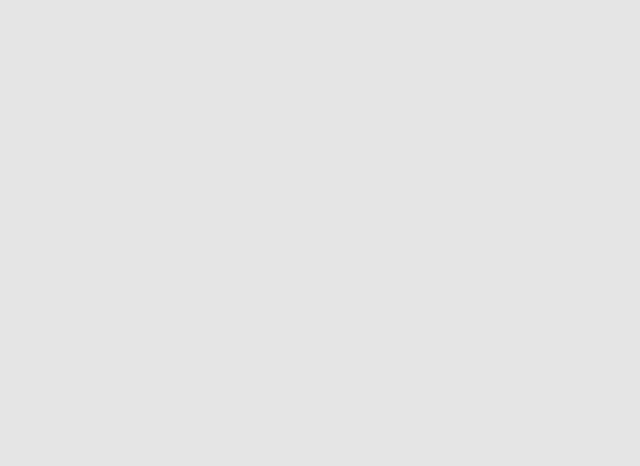
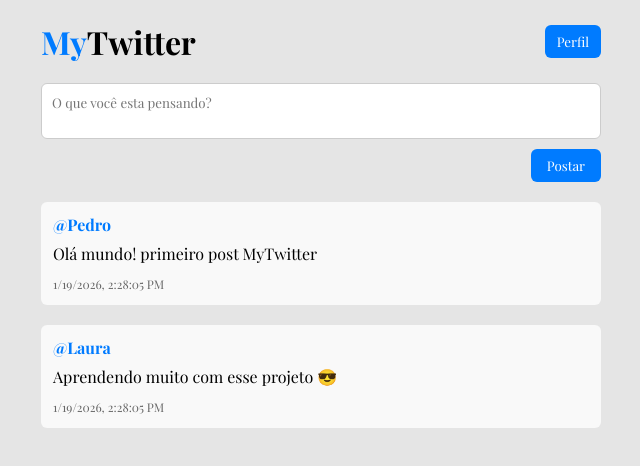
Before and after one commit to PedroAntoniodev/my_twitter, a React (Vite) app in the folder frontend/: page /home in a window 1280 px wide. Before the commit this address had no page. Shown: the top 466 px of the page, without its empty margins (319-959 px from the left). Built offline with nearby package versions, Linux system fonts and the light colour scheme; a web font is replaced by a local one.

Commit message:
Criando Home page e component Header

```diff
--- /dev/null
+++ b/frontend/src/components/Header/index.tsx
@@ -0,0 +1,14 @@
+import { HeaderContainer } from "./styles";
+
+const Header = () => {
+  return (
+    <HeaderContainer>
+      <h1>
+        <strong>My</strong>Twitter
+      </h1>
+      <button>Perfil</button>
+    </HeaderContainer>
+  );
+};
+
+export default Header;
--- /dev/null
+++ b/frontend/src/components/Header/styles.ts
@@ -0,0 +1,21 @@
+import styled from "styled-components";
+
+export const HeaderContainer = styled.header`
+  display: flex;
+  align-items: center;
+  justify-content: space-between;
+  margin-bottom: 20px;
+
+  strong {
+    color: #007bff;
+  }
+
+  button {
+    background-color: #007bff;
+    color: #fff;
+    border: none;
+    padding: 8px 12px;
+    border-radius: 6px;
+    cursor: pointer;
+  }
+`;
--- /dev/null
+++ b/frontend/src/pages/HomePage/index.tsx
@@ -0,0 +1,72 @@
+import { useState } from "react";
+import type React from "react";
+
+import Header from "../../components/Header";
+
+import * as S from "./styles";
+
+interface Post {
+  id: number;
+  user: string;
+  content: string;
+  created_at: Date;
+}
+
+const HomePage = () => {
+  const [posts, setPosts] = useState<Post[]>([
+    {
+      id: 1,
+      user: "Pedro",
+      content: "Olá mundo! primeiro post MyTwitter",
+      created_at: new Date(),
+    },
+    {
+      id: 2,
+      user: "Laura",
+      content: "Aprendendo muito com esse projeto 😎",
+      created_at: new Date(),
+    },
+  ]);
+
+  const [newPost, setNewPost] = useState("");
+
+  const HandleSubmit = (e: React.FormEvent) => {
+    e.preventDefault();
+    if (!newPost.trim()) return;
+
+    const post: Post = {
+      id: posts.length + 1,
+      user: "meuUsuarioTeste",
+      content: newPost,
+      created_at: new Date(),
+    };
+
+    setPosts([...posts, post]);
+    setNewPost("");
+  };
+
+  return (
+    <S.HomePageContainer>
+      <Header />
+      <S.NewPostForm onSubmit={HandleSubmit}>
+        <textarea
+          value={newPost}
+          onChange={(e) => setNewPost(e.target.value)}
+          placeholder="O que você esta pensando?"
+        />
+        <button type="submit">Postar</button>
+      </S.NewPostForm>
+      <S.Feed>
+        {posts.map((post) => (
+          <S.Post key={post.id}>
+            <strong>@{post.user}</strong>
+            <p>{post.content}</p>
+            <span>{post.created_at.toLocaleString()}</span>
+          </S.Post>
+        ))}
+      </S.Feed>
+    </S.HomePageContainer>
+  );
+};
+
+export default HomePage;
--- /dev/null
+++ b/frontend/src/pages/HomePage/styles.ts
@@ -0,0 +1,56 @@
+import styled from "styled-components";
+
+export const HomePageContainer = styled.div`
+  max-width: 600px;
+  margin: 0 auto;
+  padding: 20px;
+`;
+
+export const NewPostForm = styled.form`
+  display: flex;
+  flex-direction: column;
+  margin-bottom: 20px;
+
+  textarea {
+    resize: none;
+    margin-bottom: 10px;
+    padding: 10px;
+    border-radius: 6px;
+    border: 1px solid #ccc;
+  }
+
+  button {
+    align-self: flex-end;
+    background-color: #007bff;
+    color: #fff;
+    border: none;
+    padding: 8px 16px;
+    border-radius: 6px;
+    cursor: pointer;
+  }
+`;
+
+export const Feed = styled.div`
+  display: flex;
+  flex-direction: column;
+  gap: 20px;
+`;
+
+export const Post = styled.div`
+  background: #f9f9f9;
+  border-radius: 6px;
+  padding: 12px;
+
+  strong {
+    color: #007bff;
+  }
+
+  p {
+    margin: 8px 0;
+  }
+
+  span {
+    font-size: 12px;
+    color: #666;
+  }
+`;
--- a/frontend/src/pages/RegisterPage/styles.ts
+++ b/frontend/src/pages/RegisterPage/styles.ts
@@ -10,7 +10,9 @@ export const RegisterPageContainer = styled.div`
   .FirstContentSecondColumn,
   .SecondContentFirstColumn,
   .SecondContentSecondColumn {
-    transition: opacity 0.6s ease, transform 0.6s ease;
+    transition:
+      opacity 0.6s ease,
+      transform 0.6s ease;
   }
 
   &.register .FirstContentFirstColumn,
@@ -28,7 +30,7 @@ export const RegisterPageContainer = styled.div`
   &.register .Content::before {
     transform: translateX(0);
     opacity: 1;
-    transition: transform 0.8s cubic-bezier(0.68, -0.55, 0.27, 1.55);
+    transition: transform 1.2s cubic-bezier(0.68, -0.55, 0.27, 1.55);
   }
 
   &.login .FirstContentFirstColumn,
@@ -46,7 +48,7 @@ export const RegisterPageContainer = styled.div`
   &.login .Content::before {
     transform: translateX(150%);
     opacity: 0.8;
-    transition: transform 0.8s cubic-bezier(0.68, -0.55, 0.27, 1.55);
+    transition: transform 1.2s cubic-bezier(0.68, -0.55, 0.27, 1.55);
   }
 `;
 
@@ -141,7 +143,9 @@ export const ButtonPrimary = styled.button`
   background-color: transparent;
   border: 2px solid #fff;
   cursor: pointer;
-  transition: background-color 0.4s ease-in-out, color 0.4s ease-in-out;
+  transition:
+    background-color 0.4s ease-in-out,
+    color 0.4s ease-in-out;
 
   &:hover {
     background-color: #fff;
--- a/frontend/src/routes.tsx
+++ b/frontend/src/routes.tsx
@@ -1,10 +1,12 @@
 import { Route, Routes } from "react-router-dom";
 import RegisterPage from "./pages/RegisterPage";
+import HomePage from "./pages/HomePage";
 
 const PageRoutes = () => {
   return (
     <Routes>
       <Route path="/" element={<RegisterPage />} />
+      <Route path="/home" element={<HomePage />} />
     </Routes>
   );
 };
```
